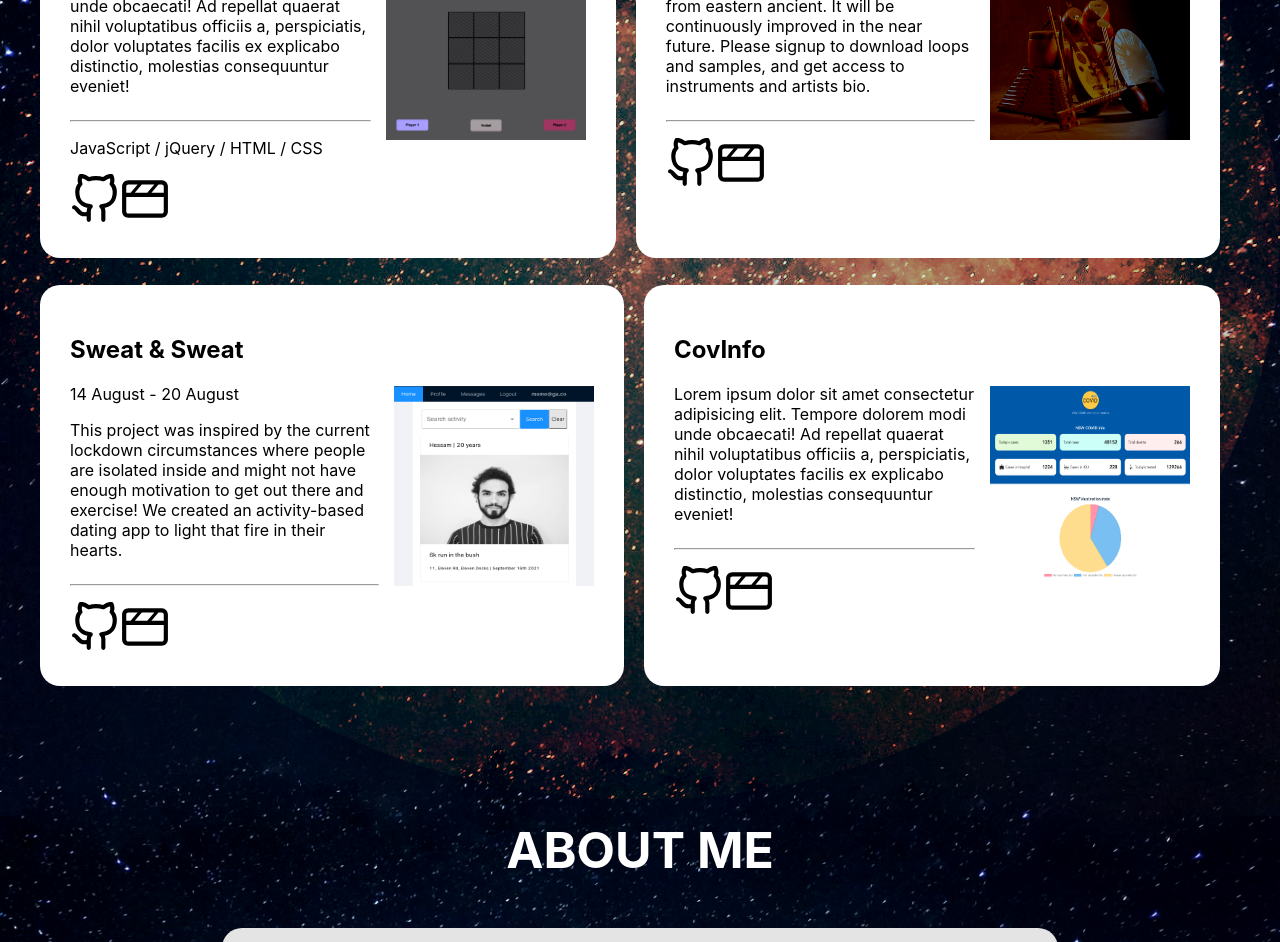
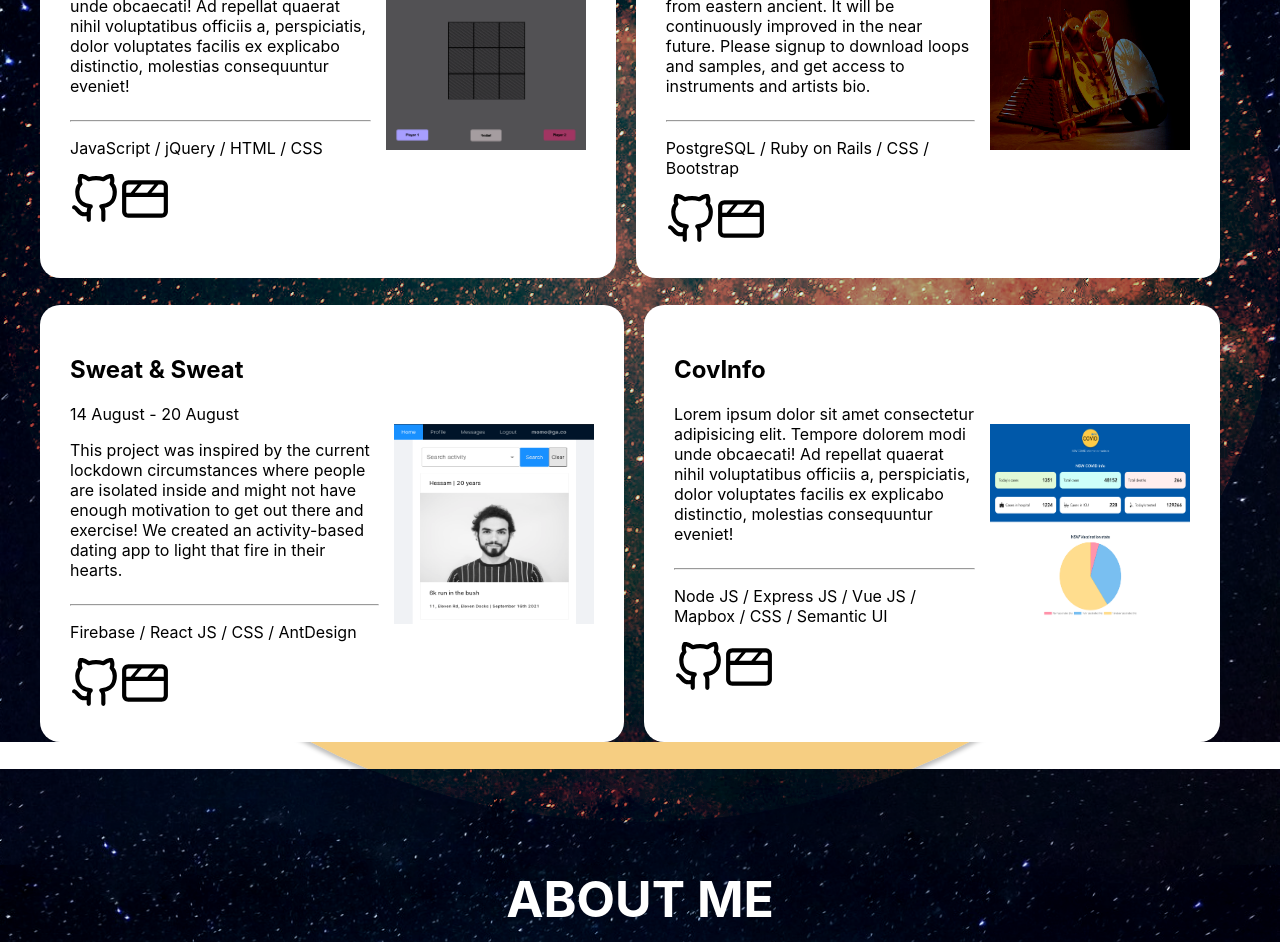
Before and after one commit to MoAbyari/portfolio, a Next.js app: page / in a window 1280 px wide. Shown: the part 1180-2122 px from the top of the page. Built offline with nearby package versions, Linux system fonts and the light colour scheme.

Commit message:
Updated Project Cards

```diff
--- a/components/Projects/Projects.js
+++ b/components/Projects/Projects.js
@@ -29,7 +29,11 @@ export const Projects = (props) => {
                         schedule= "24 July - 30 July"
                         img1="SamplEast.png"
                         img2="Sampleast2.png"
-                        description="SamplEast is where you can access unlimited musical samples and loops from eastern ancient. It will be continuously improved in the near future. Please signup to download loops and samples, and get access to instruments and artists bio."/>
+                        description="SamplEast is where you can access unlimited musical samples and loops from eastern ancient. It will be continuously improved in the near future. Please signup to download loops and samples, and get access to instruments and artists bio."
+                        tech="PostgreSQL / Ruby on Rails / CSS / Bootstrap"
+                        href1= "https://github.com/MoAbyari/Project1"
+                        href2= "https://sampleast.herokuapp.com/"
+                        />
                 </div>
                 <div className={style.bottomCards}>
                     <Project
@@ -37,14 +41,23 @@ export const Projects = (props) => {
                         img1="/SS1.png"
                         img2="/SS2.png"
                         schedule= "14 August  - 20 August"
-                        description="This project was inspired by the current lockdown circumstances where people are isolated inside and might not have enough motivation to get out there and exercise! We created an activity-based dating app to light that fire in their hearts."/>
+                        description="This project was inspired by the current lockdown circumstances where people are isolated inside and might not have enough motivation to get out there and exercise! We created an activity-based dating app to light that fire in their hearts."
+                        tech="Firebase / React JS / CSS / AntDesign"
+                        href1="https://github.com/MoAbyari/Sweet-Sweat"
+                        href2="https://sweet-sweat.web.app/"
+                        />
+
 
                     <Project
                         title="CovInfo"
                         schedule= ""
                         img1="/Cov1.png"
                         img2="/Cov2.png"
-                        description="Lorem ipsum dolor sit amet consectetur adipisicing elit. Tempore dolorem modi unde obcaecati! Ad repellat quaerat nihil voluptatibus officiis a, perspiciatis, dolor voluptates facilis ex explicabo distinctio, molestias consequuntur eveniet!"/>
+                        description="Lorem ipsum dolor sit amet consectetur adipisicing elit. Tempore dolorem modi unde obcaecati! Ad repellat quaerat nihil voluptatibus officiis a, perspiciatis, dolor voluptates facilis ex explicabo distinctio, molestias consequuntur eveniet!"
+                        tech="Node JS / Express JS / Vue JS / Mapbox / CSS / Semantic UI"
+                        href1="https://github.com/MoAbyari/Cov-Info"
+                        href2="https://cov-info-app.herokuapp.com/"
+                        />
 
                 </div>
            </div>
```
